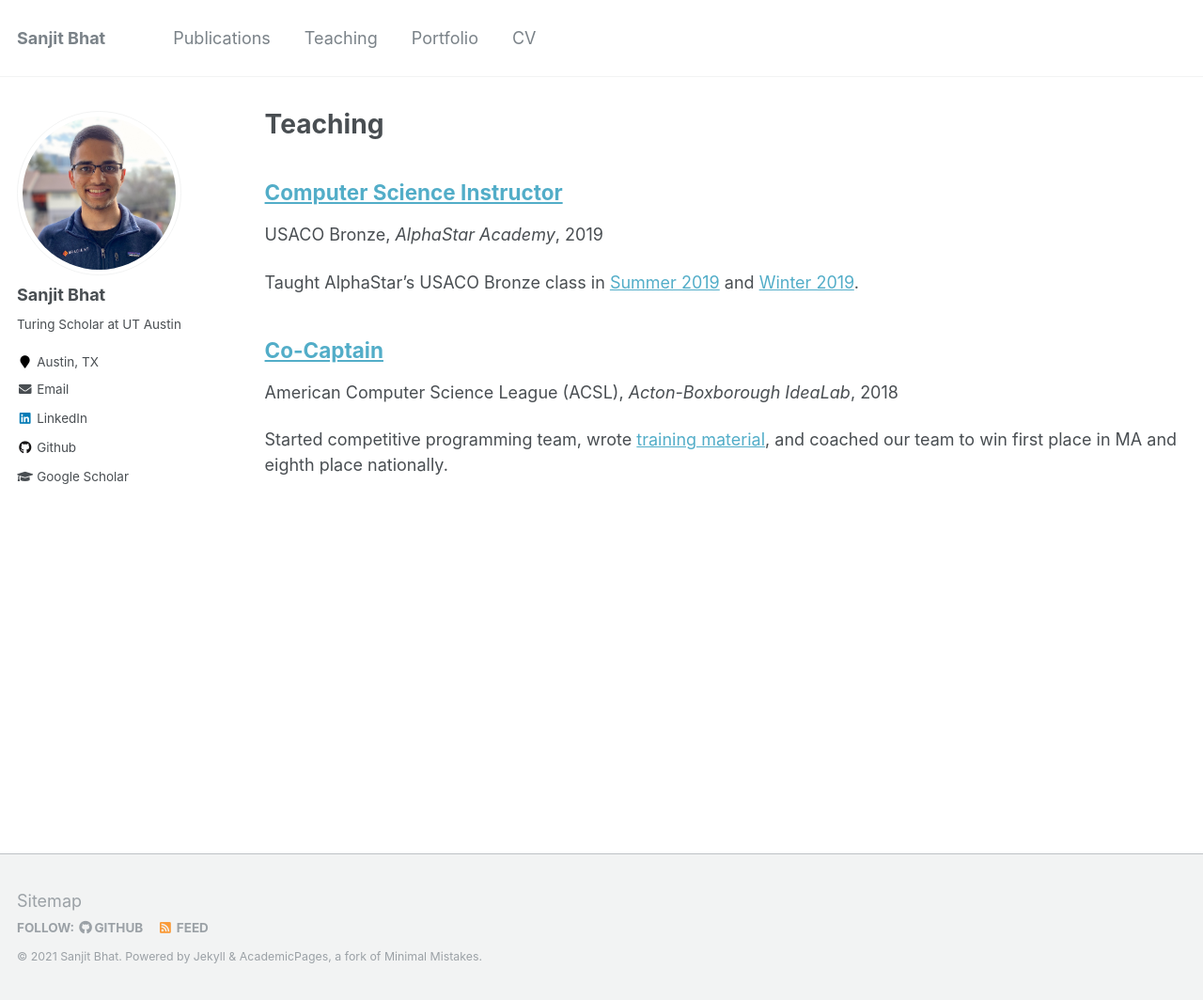
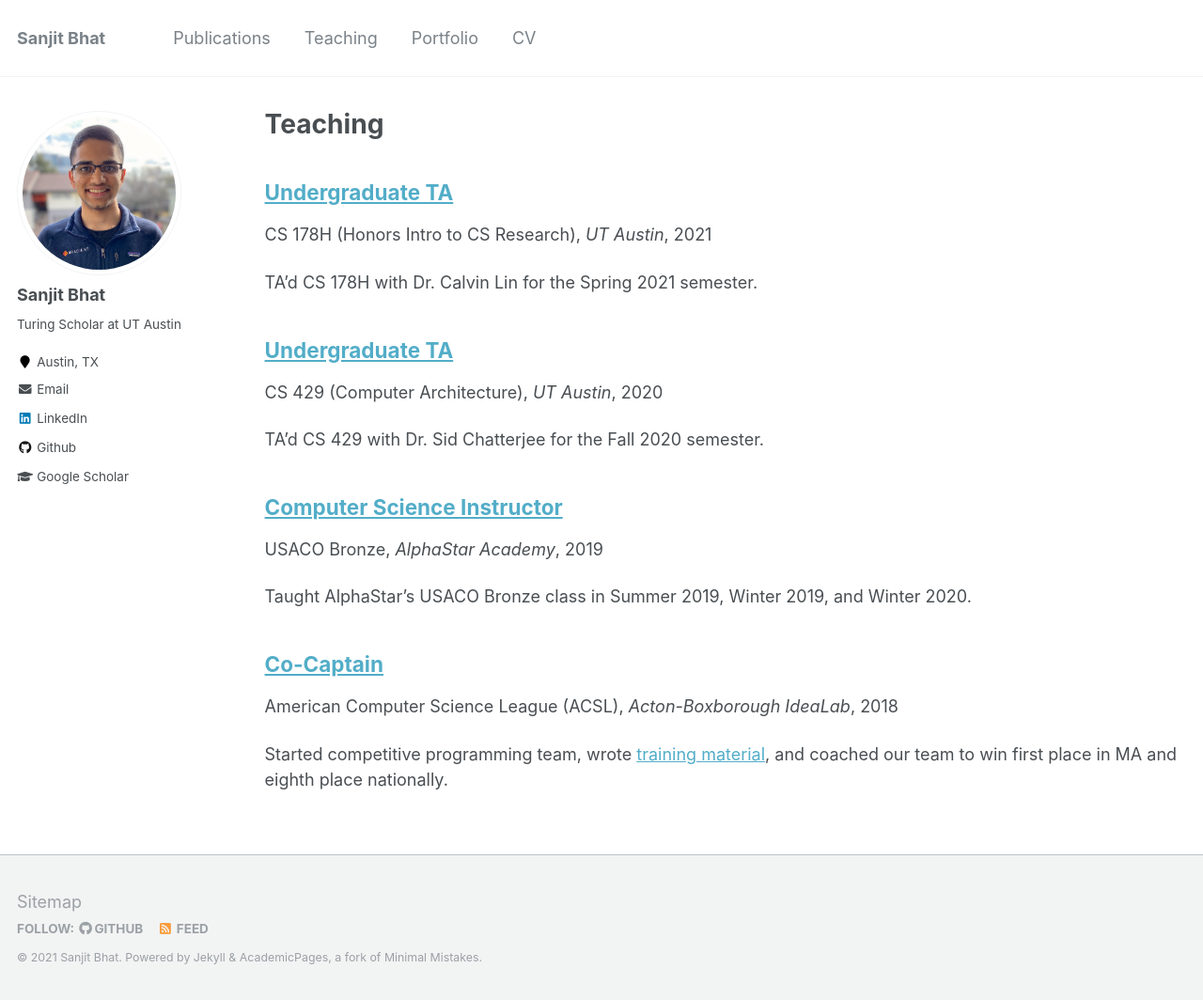
Before and after one commit to sanjit-bhat/sanjit-bhat.github.io, a Jekyll site: the page built from _pages/teaching.html, in a window 1280 px wide and 1064 px high. Shown: the whole window at 94% size. Built offline with Jekyll 4.4.1, drawn with Linux system fonts in a browser that asks for light colours.

Commit message:
feat: update teaching page

```diff
--- a/_teaching/2019-AlphaStar.md
+++ b/_teaching/2019-AlphaStar.md
@@ -8,5 +8,4 @@ date: 2019-06-01
 location: "Santa Clara, CA"
 ---
 
-Taught AlphaStar's USACO Bronze class in [Summer 2019](https://alphastar.academy/camps/summer/cs/)
-and [Winter 2019](https://alphastar.academy/camps/winter/cs/).
+Taught AlphaStar's USACO Bronze class in Summer 2019, Winter 2019, and Winter 2020.
--- /dev/null
+++ b/_teaching/2020-TA.md
@@ -0,0 +1,11 @@
+---
+title: "Undergraduate TA"
+collection: teaching
+type: "CS 429 (Computer Architecture)"
+permalink: /teaching/2020-TA
+venue: "UT Austin"
+date: 2020-09-01
+location: "Austin, TX"
+---
+
+TA'd CS 429 with Dr. Sid Chatterjee for the Fall 2020 semester.
--- /dev/null
+++ b/_teaching/2021-TA.md
@@ -0,0 +1,11 @@
+---
+title: "Undergraduate TA"
+collection: teaching
+type: "CS 178H (Honors Intro to CS Research)"
+permalink: /teaching/2021-TA
+venue: "UT Austin"
+date: 2021-01-01
+location: "Austin, TX"
+---
+
+TA'd CS 178H with Dr. Calvin Lin for the Spring 2021 semester.
```
